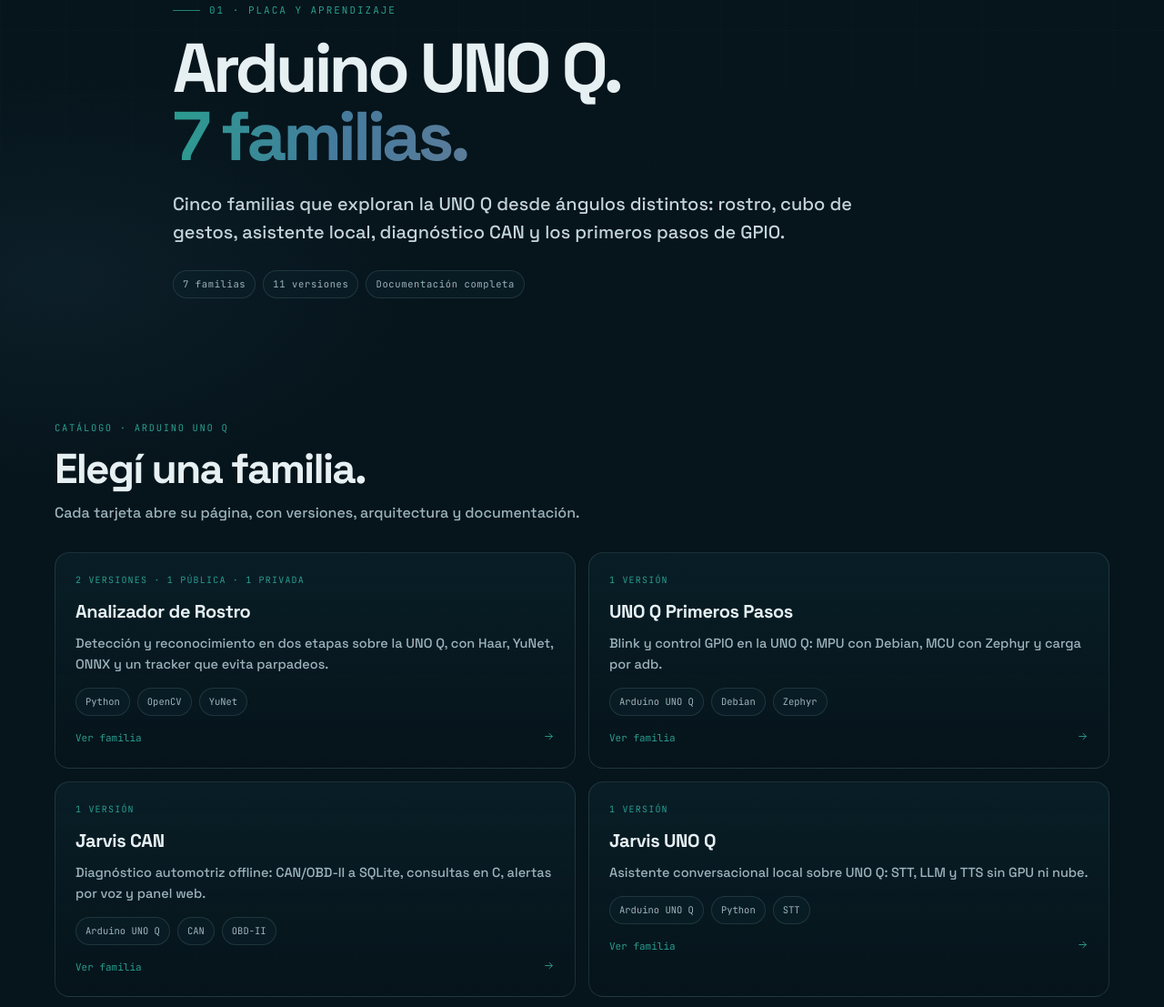
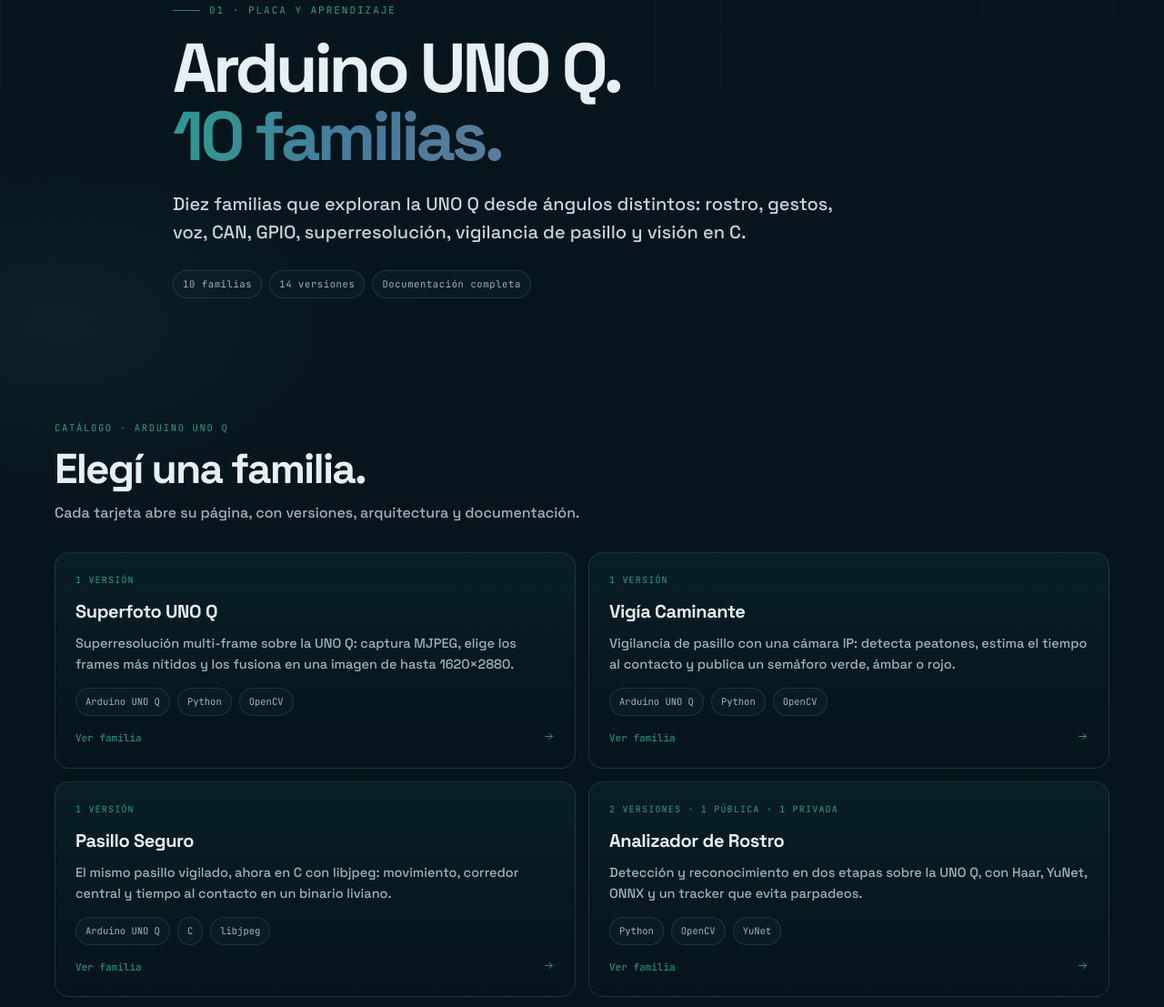
Before and after one commit to jmadasme/jmadasme.github.io, a plain HTML site: page arduino-unoq/index.html in a window 1280 px wide. Shown: the part 183-1290 px from the top of the page at 91% size. Drawn offline with Linux system fonts and the light colour scheme.

Commit message:
feat: tres familias UNO Q nuevas en el catálogo

```diff
--- a/arduino-unoq/index.html
+++ b/arduino-unoq/index.html
@@ -4,9 +4,9 @@
 <meta charset="utf-8">
 <meta name="viewport" content="width=device-width,initial-scale=1">
 <title>Arduino UNO Q · jmadasme</title>
-<meta name="description" content="Cinco familias que exploran la UNO Q desde ángulos distintos: rostro, cubo de gestos, asistente local, diagnóstico CAN y los primeros pasos de GPIO.">
+<meta name="description" content="Diez familias que exploran la UNO Q desde ángulos distintos: rostro, gestos, voz, CAN, GPIO, superresolución, vigilancia de pasillo y visión en C.">
 <meta property="og:title" content="Arduino UNO Q · jmadasme">
-<meta property="og:description" content="Cinco familias que exploran la UNO Q desde ángulos distintos: rostro, cubo de gestos, asistente local, diagnóstico CAN y los primeros pasos de GPIO.">
+<meta property="og:description" content="Diez familias que exploran la UNO Q desde ángulos distintos: rostro, gestos, voz, CAN, GPIO, superresolución, vigilancia de pasillo y visión en C.">
 <meta property="og:image" content="assets/og.png">
 <meta property="og:type" content="website">
 <meta name="twitter:card" content="summary_large_image">
@@ -145,13 +145,31 @@ h2{font-size:clamp(30px,4vw,46px);line-height:1.05;letter-spacing:-.04em;margin:
 <main id="top">
 <section class="hero"><div class="wrap" style="max-width:900px">
   <div class="eyebrow">01 · Placa y aprendizaje</div>
-  <h1>Arduino UNO Q.<br><span class="grad">7 familias.</span></h1>
-  <p class="lead">Cinco familias que exploran la UNO Q desde ángulos distintos: rostro, cubo de gestos, asistente local, diagnóstico CAN y los primeros pasos de GPIO.</p>
-  <div class="badges"><span class="badge">7 familias</span><span class="badge">11 versiones</span><span class="badge">Documentación completa</span></div>
+  <h1>Arduino UNO Q.<br><span class="grad">10 familias.</span></h1>
+  <p class="lead">Diez familias que exploran la UNO Q desde ángulos distintos: rostro, gestos, voz, CAN, GPIO, superresolución, vigilancia de pasillo y visión en C.</p>
+  <div class="badges"><span class="badge">10 familias</span><span class="badge">14 versiones</span><span class="badge">Documentación completa</span></div>
 </div></section>
 <section class="section"><div class="wrap">
   <div class="section-head reveal"><div class="kicker">Catálogo · Arduino UNO Q</div><h2>Elegí una familia.</h2><p class="section-sub">Cada tarjeta abre su página, con versiones, arquitectura y documentación.</p></div>
-  <div style="display:grid;grid-template-columns:repeat(2,1fr);gap:14px"><a class="card reveal" href="/analizador-rostro/" style="display:block;padding:22px">
+  <div style="display:grid;grid-template-columns:repeat(2,1fr);gap:14px"><a class="card reveal" href="/superfoto-unoq/" style="display:block;padding:22px">
+  <span class="tag">1 versión</span>
+  <h3 style="font-size:20px;margin-bottom:8px">Superfoto UNO Q</h3>
+  <p style="margin-bottom:14px">Superresolución multi-frame sobre la UNO Q: captura MJPEG, elige los frames más nítidos y los fusiona en una imagen de hasta 1620×2880.</p>
+  <div class="chips"><span class="chip">Arduino UNO Q</span><span class="chip">Python</span><span class="chip">OpenCV</span></div>
+  <div style="display:flex;justify-content:space-between;align-items:center;margin-top:16px;font-family:var(--mono);font-size:11px;color:var(--accent)"><span>Ver familia</span><span><svg viewBox="0 0 24 24" width="13" height="13" fill="none" stroke="currentColor" stroke-width="1.7" stroke-linecap="round" stroke-linejoin="round" aria-hidden="true"><path d="M5 12h14M13 6l6 6-6 6"/></svg></span></div>
+</a><a class="card reveal" href="/vigia-caminante-unoq/" style="display:block;padding:22px">
+  <span class="tag">1 versión</span>
+  <h3 style="font-size:20px;margin-bottom:8px">Vigía Caminante</h3>
+  <p style="margin-bottom:14px">Vigilancia de pasillo con una cámara IP: detecta peatones, estima el tiempo al contacto y publica un semáforo verde, ámbar o rojo.</p>
+  <div class="chips"><span class="chip">Arduino UNO Q</span><span class="chip">Python</span><span class="chip">OpenCV</span></div>
+  <div style="display:flex;justify-content:space-between;align-items:center;margin-top:16px;font-family:var(--mono);font-size:11px;color:var(--accent)"><span>Ver familia</span><span><svg viewBox="0 0 24 24" width="13" height="13" fill="none" stroke="currentColor" stroke-width="1.7" stroke-linecap="round" stroke-linejoin="round" aria-hidden="true"><path d="M5 12h14M13 6l6 6-6 6"/></svg></span></div>
+</a><a class="card reveal" href="/pasillo-seguro-unoq/" style="display:block;padding:22px">
+  <span class="tag">1 versión</span>
+  <h3 style="font-size:20px;margin-bottom:8px">Pasillo Seguro</h3>
+  <p style="margin-bottom:14px">El mismo pasillo vigilado, ahora en C con libjpeg: movimiento, corredor central y tiempo al contacto en un binario liviano.</p>
+  <div class="chips"><span class="chip">Arduino UNO Q</span><span class="chip">C</span><span class="chip">libjpeg</span></div>
+  <div style="display:flex;justify-content:space-between;align-items:center;margin-top:16px;font-family:var(--mono);font-size:11px;color:var(--accent)"><span>Ver familia</span><span><svg viewBox="0 0 24 24" width="13" height="13" fill="none" stroke="currentColor" stroke-width="1.7" stroke-linecap="round" stroke-linejoin="round" aria-hidden="true"><path d="M5 12h14M13 6l6 6-6 6"/></svg></span></div>
+</a><a class="card reveal" href="/analizador-rostro/" style="display:block;padding:22px">
   <span class="tag">2 versiones · 1 pública · 1 privada</span>
   <h3 style="font-size:20px;margin-bottom:8px">Analizador de Rostro</h3>
   <p style="margin-bottom:14px">Detección y reconocimiento en dos etapas sobre la UNO Q, con Haar, YuNet, ONNX y un tracker que evita parpadeos.</p>
@@ -198,7 +216,7 @@ h2{font-size:clamp(30px,4vw,46px);line-height:1.05;letter-spacing:-.04em;margin:
 <section class="cta"><div class="wrap"><div class="cta-box reveal"><div class="kicker">Volver</div><h2>Seguir explorando.</h2><p>El catálogo general reúne las tres disciplinas en una sola entrada.</p><a class="btn btn-primary" href="/">Volver al portfolio <svg viewBox="0 0 24 24" width="15" height="15" fill="none" stroke="currentColor" stroke-width="1.7" stroke-linecap="round" stroke-linejoin="round" aria-hidden="true"><path d="M5 12h14M13 6l6 6-6 6"/></svg></a></div></div></section>
 </main>
 <footer class="footer"><div class="wrap footer-grid">
-  <div><strong style="color:var(--text)">jmadasme.portfolio</strong> · 40 familias, 96 versiones, 3 secciones.<br>Documentación y sitios publicados con GitHub Pages.</div>
+  <div><strong style="color:var(--text)">jmadasme.portfolio</strong> · 40 familias, 99 versiones, 3 secciones.<br>Documentación y sitios publicados con GitHub Pages.</div>
   <div><a href="/arduino-unoq/">Arduino UNO Q</a> · <a href="/iot/">IoT &amp; Hardware</a> · <a href="/software/">Software &amp; IA</a> · <a href="https://github.com/jmadasme" target="_blank" rel="noopener">GitHub</a></div>
 </div></footer>
 
```
Also changed, not shown: index.html (+9 -9 lines).
